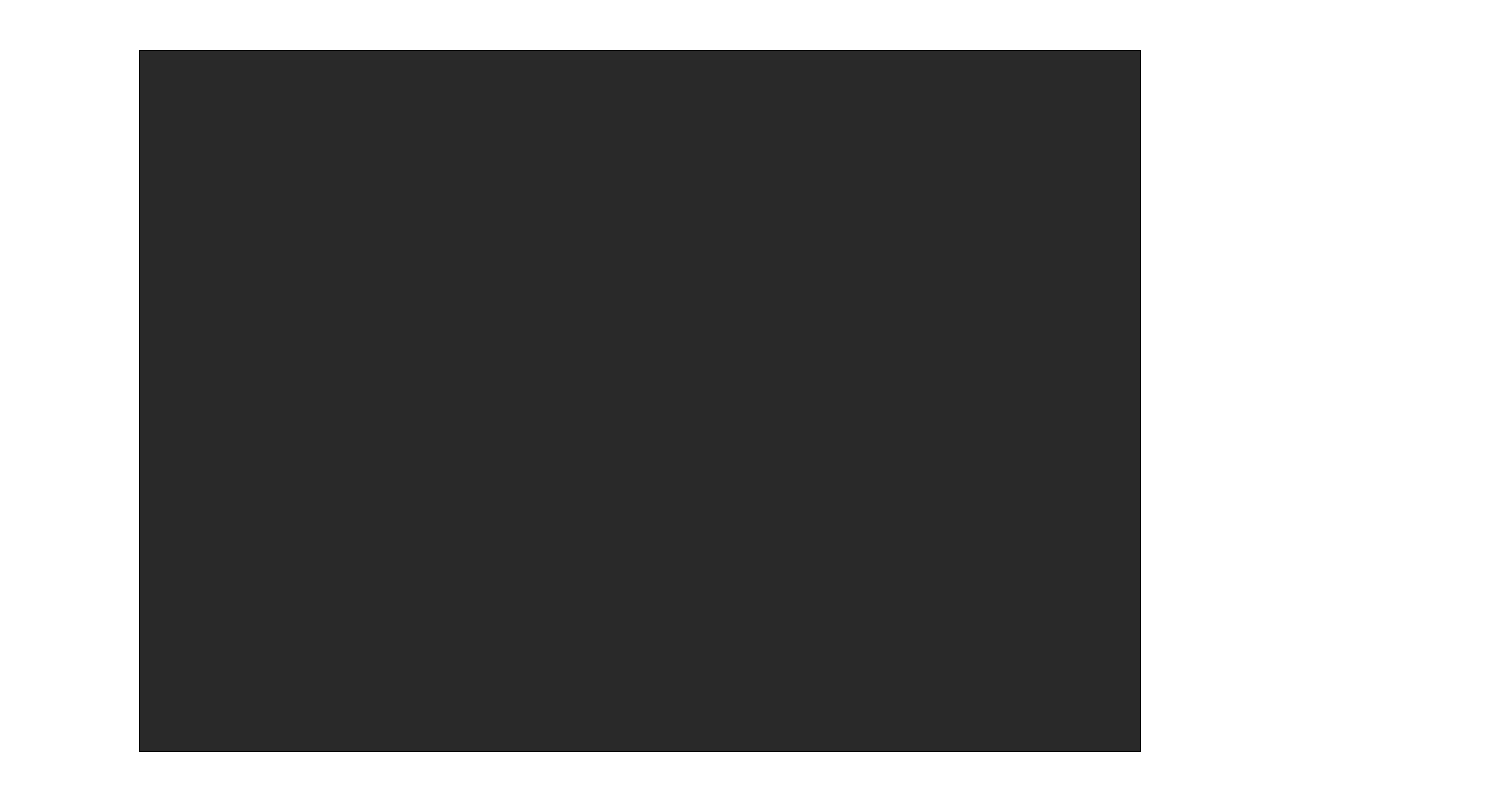
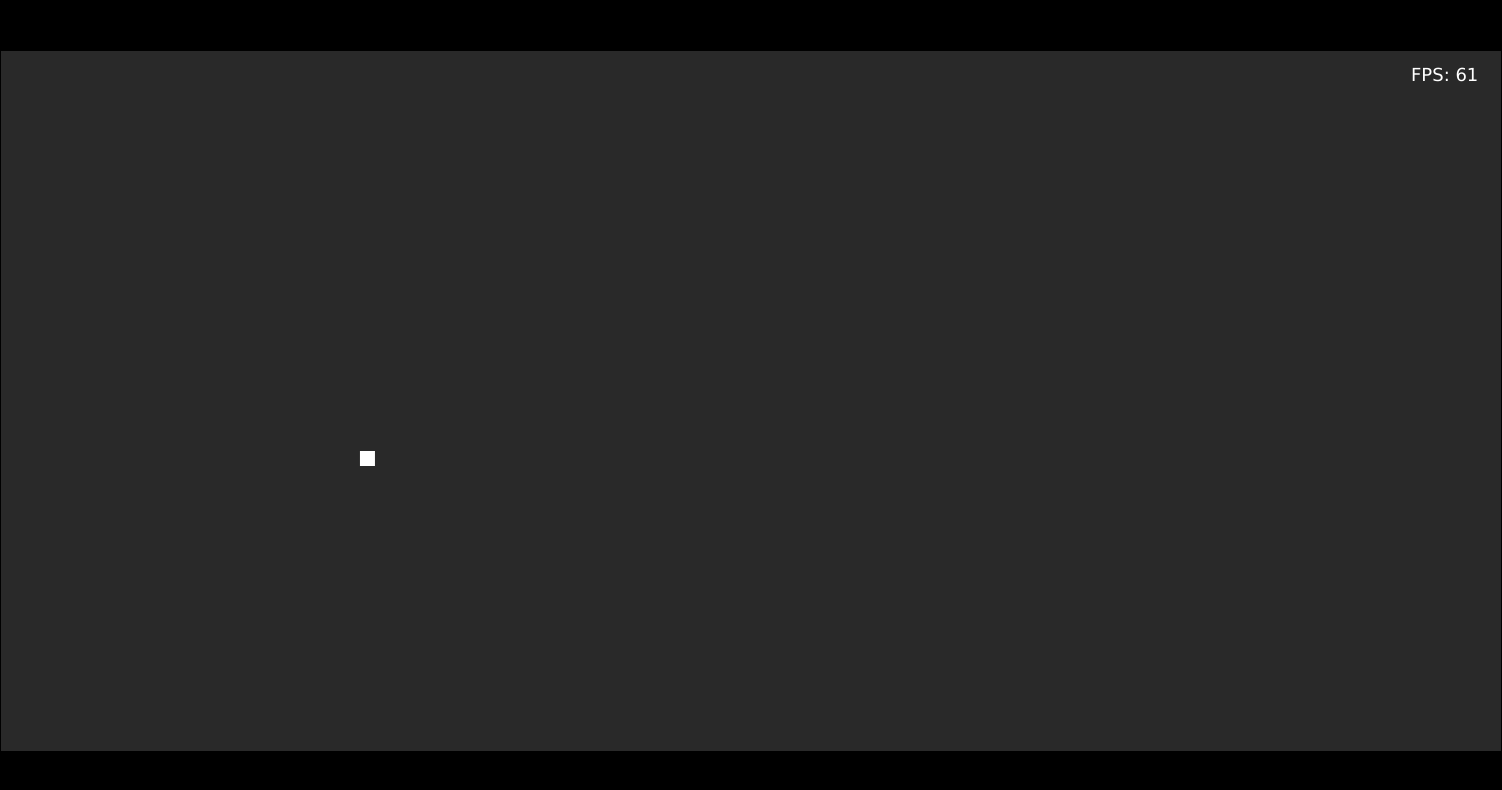
Before and after one commit to gustavares/limited, a plain HTML site: page index.html in a window 1280 px wide. Shown: the whole page, 1502 px wide, since content can reach past the window. Drawn offline with Linux system fonts and the light colour scheme.

Commit message:
added game objects

```diff
--- a/index.html
+++ b/index.html
@@ -9,14 +9,13 @@
         html, body {
             width: 100%;
             height: 100%;
+            background-color: black;
             padding: 0;
             margin: 0;
         }
         canvas {
             border: 1px solid black;
             background-color: #292929;
-            width: 1000px;
-            height: 700px;
             margin: 50px auto;
             display: block;
         }
--- a/src/engine/Game.js
+++ /dev/null
@@ -1,49 +0,0 @@
-const settings = {
-    FPS: 60,
-    MS_PER_UPDATE: Number((1000/60).toFixed(1))
-};
-
-export default class Game {
-    previous; lag;
-
-    constructor() { }
-
-    start() {
-        this.lag = 0.0;
-        this.previous = window.performance.now();
-
-        // const state = {
-        //     current: 0,
-        //     previous: 0
-        // };
-
-        const gameLoop = (current) => {
-            const elapsed = current - this.previous;
-            this.previous = current;
-            this.lag += elapsed;
-
-            // @todo process input
-
-            while (this.lag >= settings.MS_PER_UPDATE) {
-                // state.previous = state.current;
-                this.update({
-                   dt: settings.MS_PER_UPDATE,
-                });
-                this.lag -= settings.MS_PER_UPDATE;
-            }
-            // const alpha = this.lag / settings.MS_PER_UPDATE;
-            this.render();
-
-            window.requestAnimationFrame(gameLoop);
-        };
-
-        gameLoop(window.performance.now());
-    }
-
-    update({ dt }) {
-        console.log(dt)
-    }
-
-    render() {}
-
-}
--- /dev/null
+++ b/src/engine/GameObject.js
@@ -0,0 +1,42 @@
+import Vector from './Vector.js';
+
+export default class GameObject {
+    speed = 0.5
+
+    constructor({
+        position,
+        width,
+        height,
+        color,
+        speed
+    }) {
+        this.position = position || new Vector({ x: 0, y: 0 })
+        this.width = width;
+        this.height = height;
+        this.color = color;
+        this.speed = speed || this.speed;
+    }
+
+    newXPosition(dt) {
+        if (this.position.x <= 25 || this.position.x >= 1450) {
+            this.speed = -this.speed;
+        }
+
+        return new Vector({
+            x: this.position.x + (this.speed * dt),
+            y: this.position.y
+        });
+    }
+
+    update(dt) {
+        const newX = this.newXPosition(dt);
+
+        return new GameObject({
+            ...this,
+            position: new Vector({
+                x: newX.x,
+                y: this.position.y
+            }),
+        })
+    }
+}
--- /dev/null
+++ b/src/engine/Screen.js
@@ -0,0 +1,49 @@
+import GameObject from './GameObject.js';
+
+const DOM = {
+    canvas: document.getElementById('pong-canvas')
+};
+
+export default class GameScreen {
+    constructor() {
+        this.canvas = DOM.canvas;
+        this.canvas.width = 1500;
+        this.canvas.height = 700;
+        this.context = this.canvas.getContext('2d');
+
+    }
+
+    clear() {
+        this.context.clearRect(0, 0, this.canvas.width, this.canvas.height);
+    }
+
+    /**
+     *
+     * @param {GameObject[]} gameObjects
+     */
+    renderObjects(gameObjects) {
+
+        for (const object of gameObjects) {
+            const { width, height, color } = object;
+            const { x, y } = object.position;
+
+            if (x === undefined) throw Error('x not found');
+            if (y === undefined) throw Error('y not found');
+            if (width === undefined) throw Error('width not found');
+            if (height === undefined) throw Error('height not found');
+            if (color === undefined) throw Error('color not found');
+
+            this.context.fillStyle = color;
+            this.context.fillRect(x, y, width, height);
+        }
+    }
+
+    write(labelValueMap) {
+        let y = 30;
+        this.context.font = '18px verdana';
+        for (const label in labelValueMap) {
+            this.context.fillText(`${label}: ${labelValueMap[label]}`, 1410, y);
+            y += 30;
+        }
+    }
+}
--- /dev/null
+++ b/src/engine/State.js
@@ -0,0 +1,40 @@
+import GameObject from "./GameObject.js";
+
+export default class State {
+
+    /**
+     *
+     * @param {{
+     *  gameObjects: GameObject[],
+     *  state: State
+     * }} param0
+     */
+    constructor({ gameObjects, state }) {
+        this.gameObjects = gameObjects;
+        this.state = state;
+    }
+
+    setGameObjects(go) {
+        this.gameObjects = go;
+    }
+
+    /**
+     * @returns {GameObject[]} gameObjects
+     */
+    getGameObjects() {
+        return this.gameObjects;
+    }
+
+    /**
+     * @param {number} dt
+     * @returns {State}
+     */
+    update(dt) {
+        const updatedGameObjects = [];
+        for (const go of this.gameObjects) {
+            updatedGameObjects.push(go.update(dt));
+        }
+
+        return new State({ gameObjects: updatedGameObjects, state: this.state });
+    }
+}
--- /dev/null
+++ b/src/engine/Vector.js
@@ -0,0 +1,8 @@
+export default class Vector {
+    constructor({
+        x, y
+    }) {
+        this.x = x;
+        this.y = y;
+    }
+}
--- a/src/engine/index.js
+++ b/src/engine/index.js
@@ -1 +1 @@
-export { default as Game } from './Game.js'
+export { start } from './main.js'
--- /dev/null
+++ b/src/engine/main.js
@@ -0,0 +1,96 @@
+import GameObject from "./GameObject.js";
+import GameScreen from "./Screen.js";
+import State from "./State.js";
+import Vector from "./Vector.js";
+
+const settings = {
+    FPS: 60,
+    MS_PER_UPDATE: Number((1000 / 60).toFixed(1))
+};
+const screen = new GameScreen();
+
+export function start() {
+    const
+        gameStates = [],
+        timeStep = settings.MS_PER_UPDATE;
+
+    let lag = 0.0,
+        previousTime = window.performance.now(),
+        currentFps = 60,
+        framesThisSecond = 0,
+        lastFpsUpdate = 0;
+
+    const ball = new GameObject({
+        position: new Vector({
+            x: 50,
+            y: 400
+        }),
+        width: 15,
+        height: 15,
+        color: 'white'
+    });
+    const firstState = new State({
+        gameObjects: [ ball ],
+        state: 'playing'
+    });
+    gameStates.push(firstState);
+
+    const gameLoop = (currentTime) => {
+        const elapsedTime = currentTime - previousTime;
+        previousTime = currentTime;
+        lag += elapsedTime;
+
+        if (currentTime > lastFpsUpdate + 1000) {
+            currentFps = 0.25 * framesThisSecond + (1 - 0.25) * currentFps;
+
+            lastFpsUpdate = currentTime;
+            framesThisSecond = 0;
+        }
+        framesThisSecond++;
+
+        while (lag >= timeStep) {
+
+            const currentState = gameStates[gameStates.length - 1];
+            const newState = currentState.update(timeStep);
+            gameStates.push(newState);
+
+            lag -= timeStep;
+        }
+        render(
+            {
+                state: gameStates[gameStates.length - 1],
+                itensToWrite: {
+                    'FPS': Math.round(currentFps)
+                }
+            }
+        );
+
+        window.requestAnimationFrame(gameLoop);
+    };
+
+    gameLoop(window.performance.now());
+}
+
+/**
+ *
+ * @param {{
+ *  dt: number,
+ *  state: State
+ * }} param0
+ */
+function update({ dt, state }) {
+    console.log(dt);
+
+    return state.update(dt);
+}
+
+/**
+ * @param {{
+ *  state: State
+ * }} params
+ */
+function render({ state, itensToWrite }) {
+    screen.clear();
+    screen.write(itensToWrite);
+    screen.renderObjects(state.getGameObjects());
+}
--- a/src/index.js
+++ b/src/index.js
@@ -1,6 +1,5 @@
 import {
-    Game
+    start
 } from './engine/index.js';
 
-const game = new Game();
-game.start();
+start();
```
